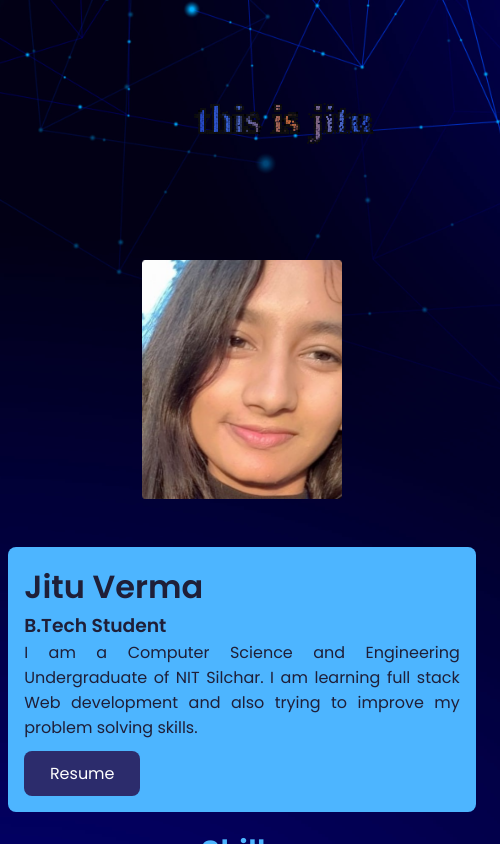
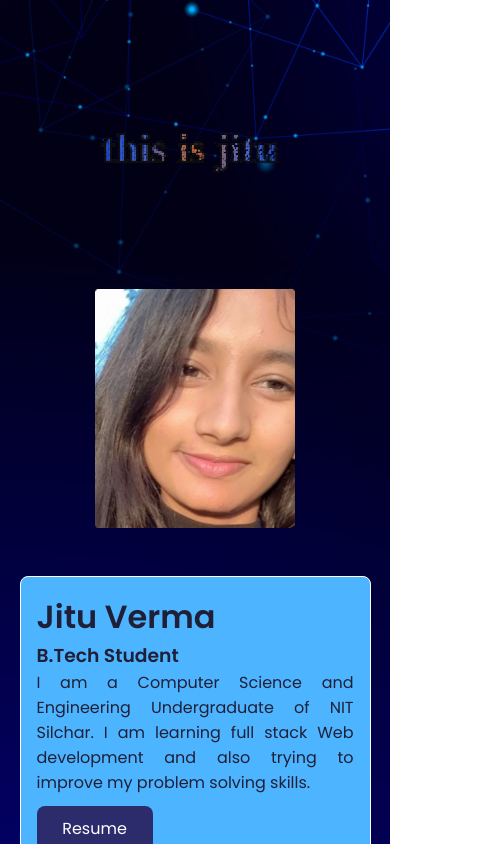
Before and after one commit to jita1218/Portfolio, a React (Create React App) app: page / in a window 390 px wide. Shown: the top 844 px of the page, 500 px wide, since content can reach past the window. Built offline with nearby package versions, Linux system fonts and the light colour scheme; a web font is replaced by a local one.

Commit message:
let's see

```diff
--- a/src/App.css
+++ b/src/App.css
@@ -4,14 +4,15 @@
   --header-height: 3rem;
 
   --body-font: "Poppins", sans-serif;
-
+  overflow-x: hidden;
+  scroll-behavior: smooth;
   --color-bg: #1f1f38;
   --color-bg-variant: #2c2c6c;
   --color-primary: #4db5ff;
   --color-primary-variant: rgba(77, 181, 255, 0.4);
   --color-white: #fff;
   --color-light: rgba(255, 255, 255, 0.6);
-
+/* overflow: hidden; */
   --transition: all 400ms ease;
 }
 
@@ -21,6 +22,7 @@
   box-sizing:content-box;
   -ms-overflow-style: none;
   scrollbar-width: none;
+
 
 }
 
@@ -40,7 +42,7 @@ body {
   display: flex;
   font-family: "Poppins", sans-serif;
   margin: 0;
-  /* overflow-x: hidden; */
+  overflow-x: hidden;
   scroll-behavior: smooth;
   /* padding: 0; */
   max-width: 100%;
@@ -89,12 +91,99 @@ button {
 
 }
 
-/* @media screen and (max-width: 600px){
-  body{
-    background-image: url(blue.jpg);
+@media  screen and (max-width: 600px) {
+
+:root {
+  --header-height: 3rem;
+
+  --body-font: "Poppins", sans-serif;
+  overflow-x: hidden;
+  scroll-behavior: smooth;
+  --color-bg: #1f1f38;
+  --color-bg-variant: #2c2c6c;
+  --color-primary: #4db5ff;
+  --color-primary-variant: rgba(77, 181, 255, 0.4);
+  --color-white: #fff;
+  --color-light: rgba(255, 255, 255, 0.6);
+/* overflow: hidden; */
+  --transition: all 400ms ease;
+}
+
+
+
+*::-webkit-scrollbar {
+  display: none;
+overflow-x: scroll;
+}
+
+html {
+  scroll-behavior: smooth;
+  overflow-x: hidden;
+  max-width: 100%;
+
+}
+
+body {
+  display: flex;
+  font-family: "Poppins", sans-serif;
+  margin: 0;
+  overflow-x: hidden;
+  scroll-behavior: smooth;
+  /* padding: 0; */
+  max-width: 100%;
+  background-image: url(blue.jpg);
   background-size: cover;
   background-repeat: no-repeat;
   background-attachment: fixed;
   background-position: center;
-  } */
-/* } */
+  min-height: 500px;
+}
+button,
+input,
+textarea {
+  font-family: var(--body-font);
+
+}
+
+
+ul {
+  list-style: none;
+
+}
+
+a {
+  text-decoration: none;
+  color: white;
+
+}
+
+button {
+  cursor: pointer;
+  border: none;
+  outline: none;
+
+}
+
+ img {
+  max-width: 100%;
+  height: auto;
+
+}
+
+.grid {
+  display: flex;
+  gap: 1.5rem;
+
+}
+  * {
+    /* font-size: 0.8rem; */
+    scroll-behavior: smooth;
+    overflow-x: hidden;
+    margin: 0;
+    padding: 0;
+    box-sizing:content-box;
+    -ms-overflow-style: none;
+    scrollbar-width: none;
+  }
+
+}
--- a/src/components/about/about.css
+++ b/src/components/about/about.css
@@ -133,11 +133,15 @@
         flex-direction: column-reverse;
         position: relative;
         /* border: 1px solid red; */
-        width: 100%;
+        width: 90%;
+        margin: 0 auto;
+
+        box-sizing: content-box;
+        /* height: 20%; */
+/* margin-right: 5rem; */
         justify-content: center;
         align-items: center;
         gap: 3rem;
-        margin: 0 auto;
         margin-top: 1rem;
         /* margin-left: 5rem; */
 
@@ -147,24 +151,24 @@
         display: flex;
         padding: 1rem;
         flex: 0.7;
-        align-items: center;
-        justify-items: center;
+        /* align-items: center; */
         margin: 0 auto;
-        justify-content: center;
         text-align: justify;
         color: var(--color-bg);
         border-radius: 8px;
+        /* box-sizing: content-box; */
+
         /* padding: 20px; */
-        /* border: 1px solid white; */
-        width: 90%;
+        border: 1px solid white;
+        /* width: 100%; */
         background-color:var(--color-primary);
     }
 
-    .left_icons{
+    /* .left_icons{
         display: flex;
         margin: 2rem;
         margin-right: 3rem;
-    }
+    } */
 
     .about_right{
         display: flex;
@@ -178,7 +182,7 @@
 
     .image_container{
         display: flex;
-        width: 200px;
+        width: 12.5rem;
         object-fit: contain;
         overflow:  hidden;
     }
@@ -230,39 +234,10 @@
 
     }
 
-    .devicer {
-        width: 15em;
-        display: block;
-        height: 1.3px;
-        background-color: var(--color-primary);
-        margin: 70px 0;
-        margin-left: 60rem;
-      }
     .home__description{
 
         text-align: justify;
 
-    }
-
-
-
-    .home_social{
-        display: flex;
-        /* flex-direction: ; */
-        /* padding: 1rem; */
-        /* color: white; */
-        gap: 5rem;
-        color: var(--color-primary);
-    }
-
-    .home_social>a{
-        font-size: 35px;
-        color: var(--color-primary);
 
     }
-
-    .home_social>a:hover{
-       transform: scale(1.5);
-        transition: 400ms;
-    }
 }
--- a/src/components/header/header.css
+++ b/src/components/header/header.css
@@ -8,6 +8,8 @@
     /* width: 70%; */
     padding: 0 ;
   /* gap: 1rem; */
+  /* height: 50%; */
+  /* overflow-y: hidden; */
     display: flex;
     /* border: 1px solid black; */
   flex-direction: column;
--- a/src/components/projects/project.css
+++ b/src/components/projects/project.css
@@ -338,8 +338,9 @@ var(--color-primary-variant)
     display: flex;
     height: 3rem;
 /* left: 20%; */
-width: 30rem;
-margin-left: 0.25rem;
+margin: 0 auto;
+width: 20rem;
+/* margin-left: 0.25rem; */
 font: bold;
   }
   .pr{
@@ -360,8 +361,8 @@ font: bold;
     ),url(yoga.png);
     background-size: cover;
     color:var(--color-bg-variant);
-    top: 290%;
-    left: 20%;
+    top: 300%;
+    left: 15%;
    cursor: pointer;
   }
 
@@ -410,8 +411,8 @@ font: bold;
     background-color: transparent;
     background-size: cover;
     color:var(--color-bg-variant);
- top: 280%;
-    left: 15%;
+ top: 290%;
+    left: 10%;
     transition: 300ms;
   }
 
@@ -444,8 +445,8 @@ font: bold;
     height: 19.3rem;
     position:absolute;
     color:var(--color-bg-variant);
-    top: 360%;
-    left: 20%;
+    top: 370%;
+    left: 15%;
     /* border: 1px solid red; */
     background-image:linear-gradient(
       var(--color-bg),
@@ -502,8 +503,8 @@ font: bold;
     background-color: transparent;
     background-size: cover;
     color:var(--color-bg-variant);
-    top: 350%;
-    left: 15%;
+    top: 360%;
+    left: 10%;
     transition: 300ms;
   }
 
@@ -542,8 +543,8 @@ font: bold;
     height: 19.3rem;
     position:absolute;
     color:var(--color-bg-variant);
-    top: 440%;
-    left: 20%;
+    top: 450%;
+    left: 15%;
     background-image:linear-gradient(
       transparent,
 
@@ -598,8 +599,8 @@ font: bold;
     background-color: transparent;
     background-size: cover;
     color:var(--color-bg-variant);
-    top: 430%;
-    left: 15%;
+    top: 440%;
+    left: 10%;
     transition: 300ms;
   }
 
--- a/src/components/splashsection/SplashSection.css
+++ b/src/components/splashsection/SplashSection.css
@@ -46,9 +46,15 @@
     gap: 0;
     margin: 0 auto;
  }
+ #canvas-prompt {
+  opacity: 0;
+  transition: opacity 1000ms;
+  color: var(--color-primary);
+}
 
   .splash_container {
     display: flex;
+    flex-direction: column;
     width: 100%;
     /* height: 100vh; */
     margin: 0 auto;
--- a/src/components/splashsection/SplashSection.jsx
+++ b/src/components/splashsection/SplashSection.jsx
@@ -618,7 +618,7 @@ export default function SplashSection({
 
         <canvas
           id="splash-intro"
-          className="w-[100%] mt-3 sm:mt-8 sm:w-[80%] md:w-[60%] lg:w-[50%] xl:w-[40%] 2xl:w-[30%]"
+          className="w-[100%] mt-3 "
           aria-label={`Interactive particle animation that displays text ${splashMessage}`}
           role="img"
         >
```
